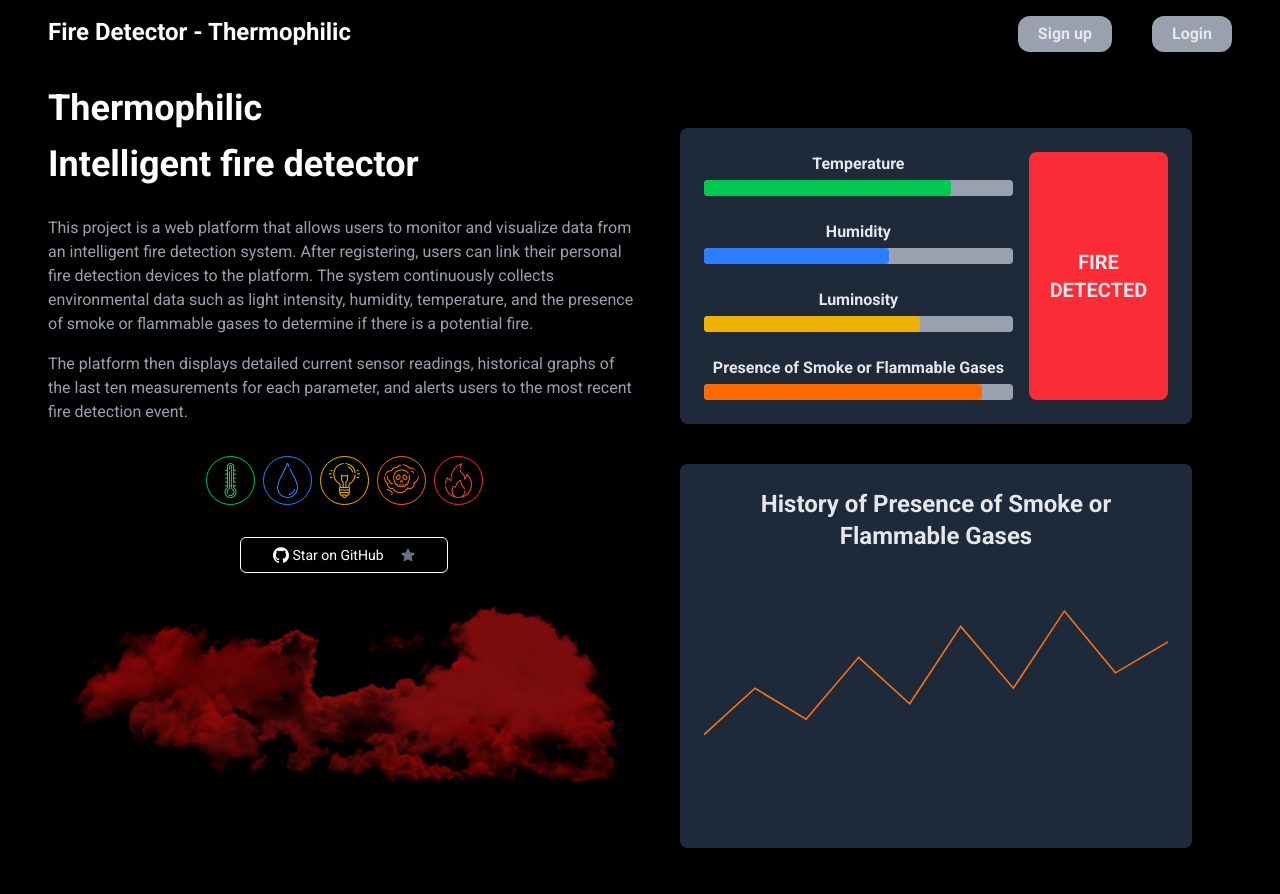
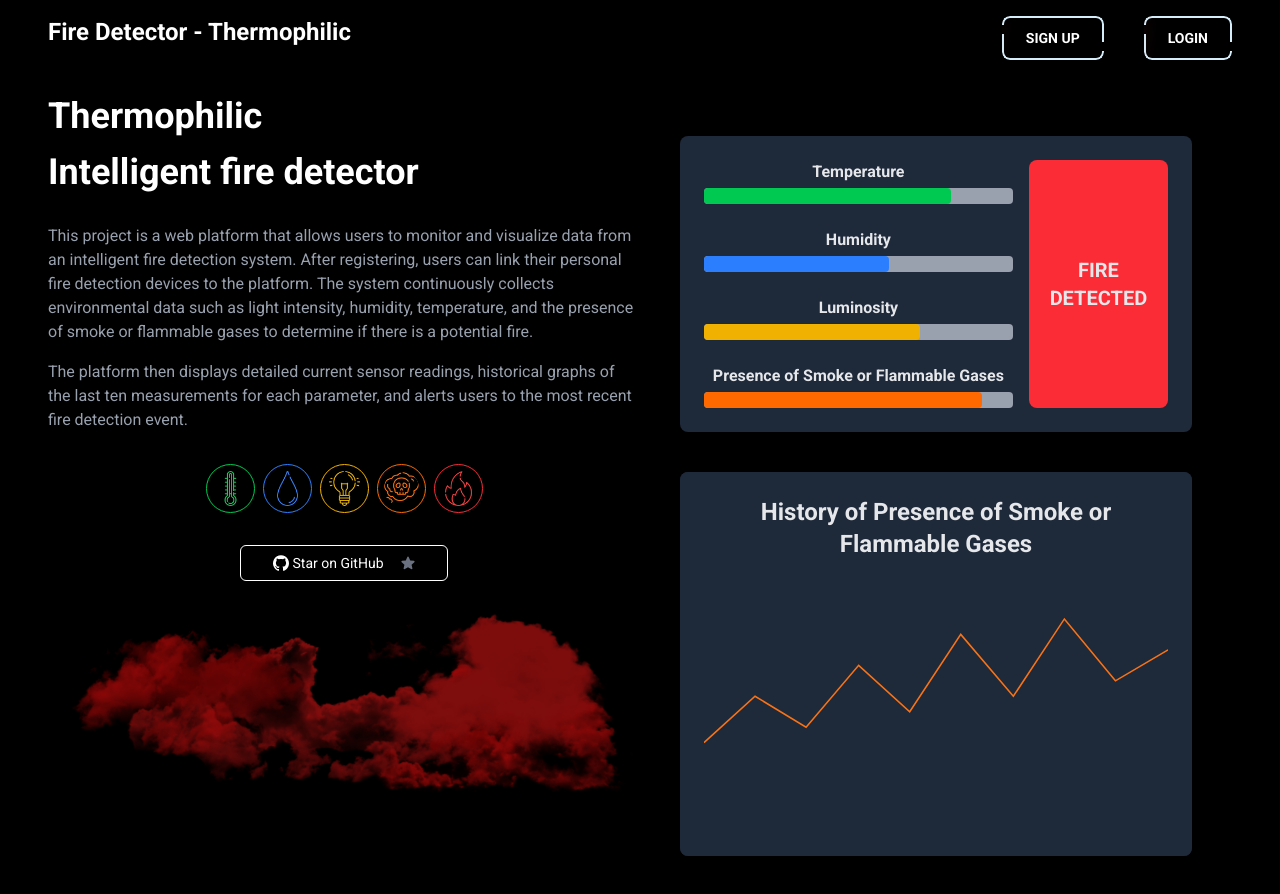
Before and after one commit to HenriqueMelo2007/fire-detector, a Next.js app in the folder frontend/: page / in a window 1280 px wide. Shown: the top 894 px of the page. Built offline with nearby package versions, Linux system fonts and the light colour scheme.

Commit message:
style: ti changes btn component style

```diff
--- a/frontend/src/components/btn.tsx
+++ b/frontend/src/components/btn.tsx
@@ -1,18 +1,25 @@
+/* From Uiverse.io by tirth_5172 */
 import Link from 'next/link'
 
 interface btnprops {
   text: string
   href: string
-  bg: string
 }
 
-export default function Btn({ text, href, bg }: btnprops) {
+export default function Btn({ text, href }: btnprops) {
   return (
     <Link
       href={href}
-      className={`${bg} text-center text-gray-200 rounded-xl py-1.5 px-5`}
+      className="relative cursor-pointer py-3 px-6 text-center font-barlow inline-flex justify-center text-sm uppercase text-white rounded-lg border-solid transition-transform duration-300 ease-in-out group outline-offset-4 focus:outline-2 focus:outline-white focus:outline-offset-4 overflow-hidden"
     >
-      {text}
+      <span className="relative z-20">{text}</span>
+
+      <span className="absolute left-[-75%] top-0 h-full w-[50%] bg-red-500/70 rotate-12 z-10 blur-lg group-hover:left-[125%] transition-all duration-1000 ease-in-out"></span>
+
+      <span className="w-1/2 drop-shadow-3xl transition-all duration-300 block border-[#D4EDF9] absolute h-[20%] rounded-tl-lg border-l-2 border-t-2 top-0 left-0"></span>
+      <span className="w-1/2 drop-shadow-3xl transition-all duration-300 block border-[#D4EDF9] absolute group-hover:h-[90%] h-[60%] rounded-tr-lg border-r-2 border-t-2 top-0 right-0"></span>
+      <span className="w-1/2 drop-shadow-3xl transition-all duration-300 block border-[#D4EDF9] absolute h-[60%] group-hover:h-[90%] rounded-bl-lg border-l-2 border-b-2 left-0 bottom-0"></span>
+      <span className="w-1/2 drop-shadow-3xl transition-all duration-300 block border-[#D4EDF9] absolute h-[20%] rounded-br-lg border-r-2 border-b-2 right-0 bottom-0"></span>
     </Link>
   )
 }
--- a/frontend/src/components/navbar.tsx
+++ b/frontend/src/components/navbar.tsx
@@ -5,8 +5,8 @@ export default function NavBar() {
     <nav className="flex justify-between py-4 px-12 font-bold text-center mb-5">
       <h1 className="text-2xl">Fire Detector - Thermophilic</h1>
       <div className="flex gap-10">
-        <Btn href="/signup" text="Sign up" bg="bg-gray-400"></Btn>
-        <Btn href="/login" text="Login" bg="bg-gray-400"></Btn>
+        <Btn href="/signup" text="Sign up"></Btn>
+        <Btn href="/login" text="Login"></Btn>
       </div>
     </nav>
   )
```
